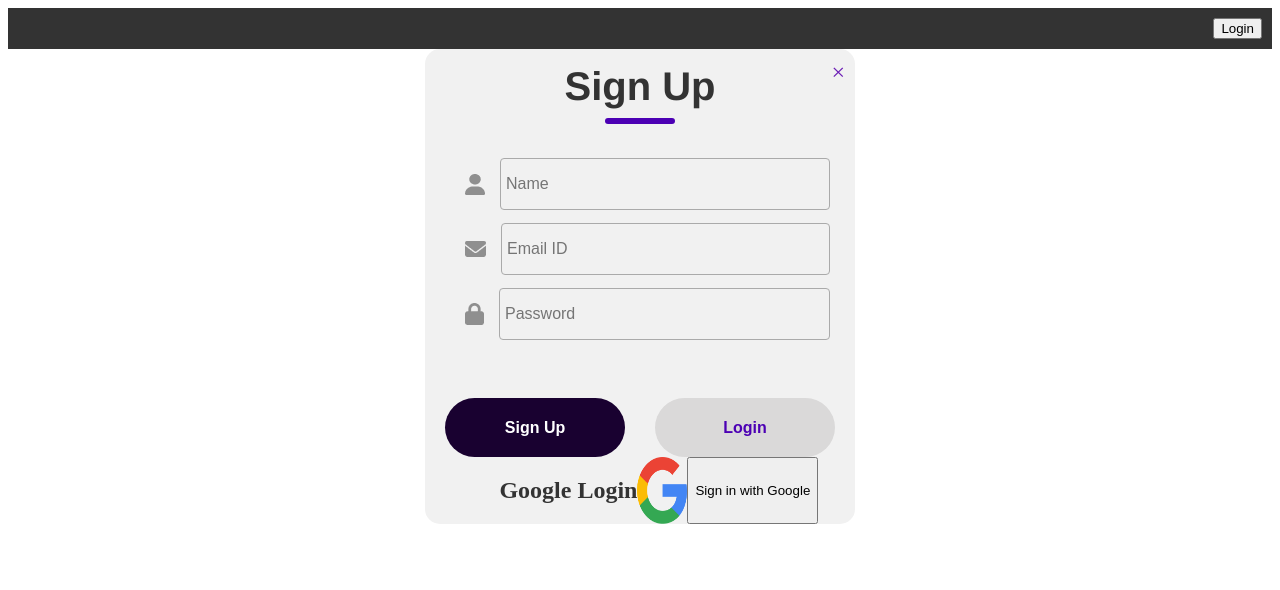
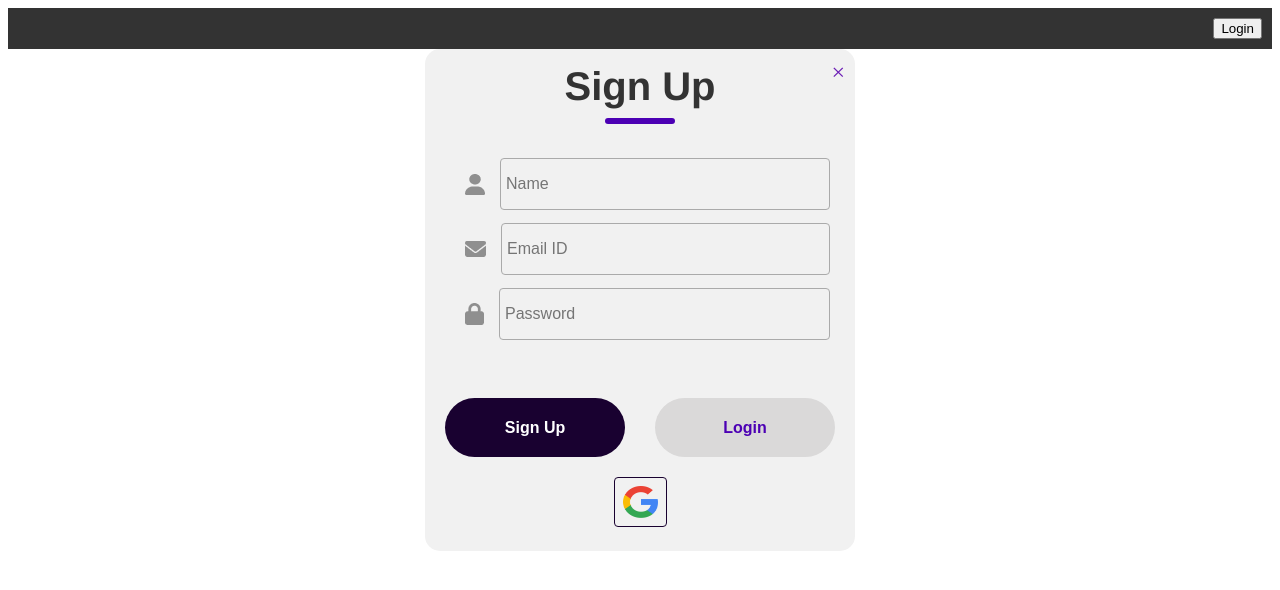
Before and after one commit to r-oli-m/doroim, a React (Create React App) app: page /auth in a window 1280 px wide. Shown: the top 590 px of the page. Built offline with nearby package versions, Linux system fonts and the light colour scheme.

Commit message:
fixed google css

```diff
--- a/src/GoogleLogin.js
+++ b/src/GoogleLogin.js
@@ -23,10 +23,12 @@ const GoogleLogin = () => {
 
   return (
     <div className="google-login">
-      <h2>Google Login</h2>
-      <img src = "/google-logo.png" alt = "Google Logo" />
-      <button onClick={handleGoogleLogin}>Sign in with Google</button>
-    </div>
+      <img
+        onClick={handleGoogleLogin}
+        src="/google-logo.png"
+        alt="Google Logo"
+      />
+    </div >
   );
 };
 
--- a/src/LoginSignUp.css
+++ b/src/LoginSignUp.css
@@ -202,9 +202,20 @@
 .google-login {
     display: flex;
     justify-content: center;
+    padding: 10px;
 
 }
 .google-login img {
-    width: 50px; /* Adjust the width as needed */
-    height: auto; /* This will maintain the aspect ratio */
+    width: 10%;
+    height: 60%;
+    border: #190130 0.5px solid;
+    border-radius: 4px;
+    padding: 8px;
+    cursor: pointer; /* Add a pointer cursor to indicate interactivity */
 }
+
+.google-login img:active {
+    /* Define the styles for the active state */
+    background-color: #e0e0e0;
+    box-shadow: 2px 2px 4px rgba(0, 0, 0, 0.2); /* Add a box shadow for the click effect */
+}
```
